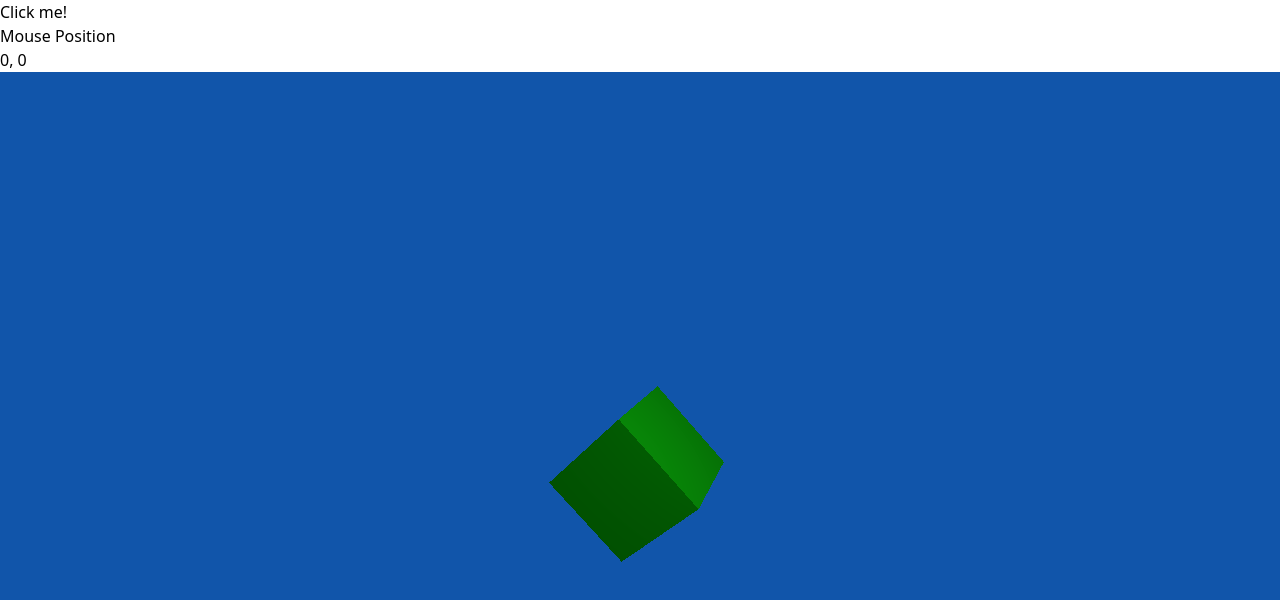
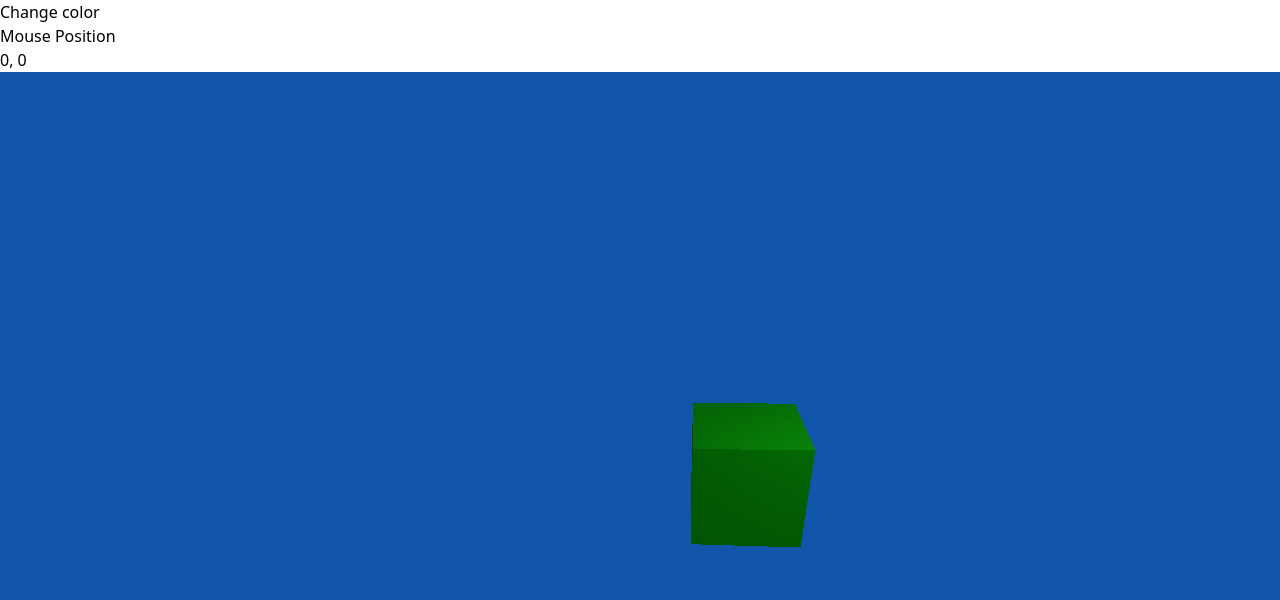
Before and after one commit to stefan-jieanu/lly-front, a React (Vite) app: page / in a window 1280 px wide. Shown: the top 600 px of the page. Built offline with nearby package versions, Linux system fonts and the light colour scheme.

Commit message:
UI and renderer resize

```diff
--- /dev/null
+++ b/src/components/Game/ControlItem.tsx
@@ -0,0 +1,8 @@
+// @ts-expect-error will add types later
+export default function ControlItem({ text, onClick }) {
+  return (
+    <div className="p-5 hover:bg-slate-700 transition-colors duration-200 ease-in-out cursor-pointer select-none" onClick={onClick}>
+      <p className="text-white font-[consolas] text-xl">{text}</p>
+    </div>
+  )
+}
--- a/src/components/Game/Controls.tsx
+++ b/src/components/Game/Controls.tsx
@@ -1,8 +1,11 @@
+import ControlItem from "./ControlItem"
+
 // @ts-expect-error will add types later
 export default function Controls({ doSomething, hoverInfo }) {
   return (
-    <div className='p-2 rounded-lg border-2 border-black'>
-      <button className='mb-6 text-white' onClick={() => doSomething()}>Click me!</button>
+    <div className='w-80 h-72 rounded-lg border-2 border-black bg-slate-800 shadow-[10px_10px_0px_rgb(0,0,0)] overflow-hidden'>
+      {/* <button className='mb-6 text-white' onClick={() => doSomething()}>Click me!</button> */}
+      <ControlItem text={'Change color'} onClick={() => doSomething()} />
       <div>
         <h1 className='text-white'>Mouse Position</h1>
         <h1 className="text-white">{hoverInfo.x}, {hoverInfo.y}</h1>
--- a/src/components/Game/Editor.tsx
+++ b/src/components/Game/Editor.tsx
@@ -35,7 +35,7 @@
 
   return (
     <div className='flex gap-6 h-full px-5 items-center justify-center'>
-      <div className='flex-auto z-10'>
+      <div className='flex-auto z-10 w-72'>
         <Controls doSomething={doSomething} hoverInfo={hoverInfo} />
       </div>
       <Canvas canvasRef={canvasRef} onMouseMove={handleMouseMovement} />
--- a/src/gfx/gfx.tsx
+++ b/src/gfx/gfx.tsx
@@ -14,6 +14,7 @@
   constructor(canvasRef: HTMLCanvasElement) {
     this.scene = new THREE.Scene();
     this.camera = new THREE.PerspectiveCamera(75, window.innerWidth / window.innerHeight, 0.1, 1000);
+    this.camera.translateX(-1);
     this.renderer = new THREE.WebGLRenderer({ canvas: canvasRef, alpha: true });
     this.renderer.setSize(window.innerWidth, window.innerHeight);
     console.log(canvasRef.width, canvasRef.height);
@@ -51,7 +52,8 @@
   }
 
   doSomething() {
-    this.material = new THREE.MeshStandardMaterial({ color: 0x0000ff });
+    let randomColor = '#' + Math.floor(Math.random() * 16777215).toString(16);
+    this.material = new THREE.MeshStandardMaterial({ color: randomColor });
     this.cube.material = this.material;
   }
 
```
